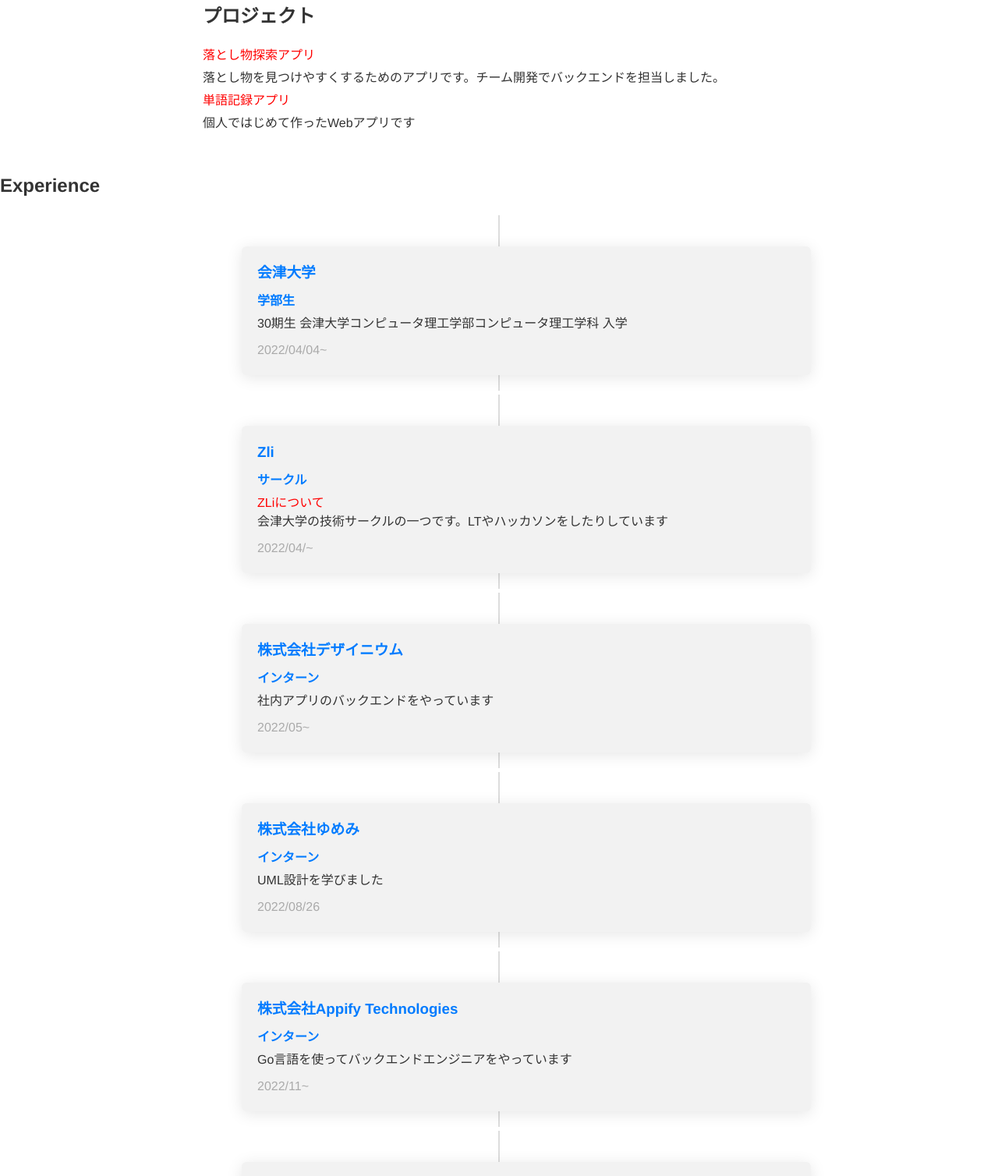
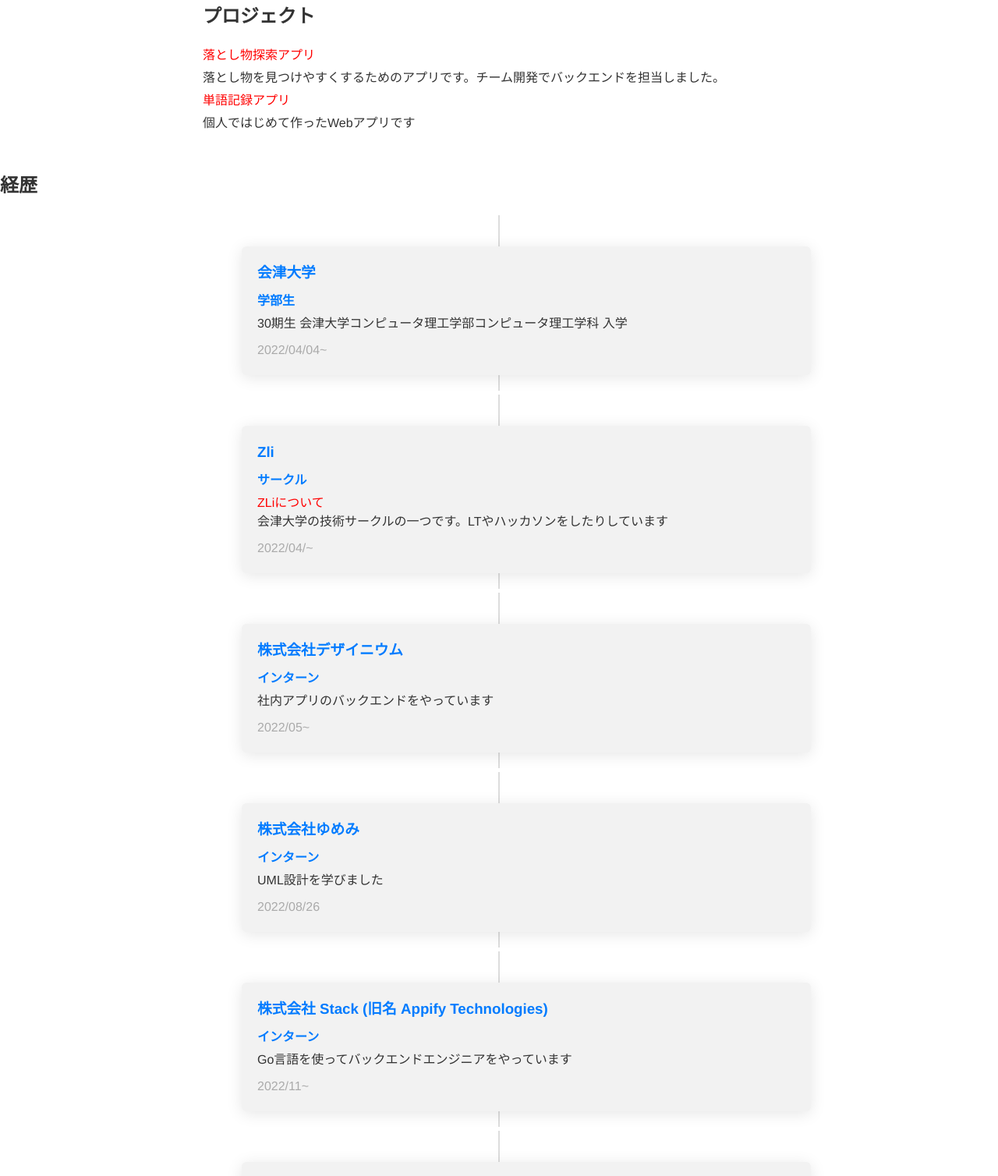
Before and after one commit to yuorei/yuorei.github.io, a plain HTML site: page index.html in a window 1280 px wide. Shown: the part 387-1895 px from the top of the page at 78% size. Drawn offline with Linux system fonts and the light colour scheme.

Commit message:
経歴を修正

```diff
--- a/index.html
+++ b/index.html
@@ -50,7 +50,7 @@
 
   <!-- 時系列 -->
   <section id="experience">
-    <h2>Experience</h2>
+    <h2>経歴</h2>
     <ul>
       <li>
         <div class="timeline">
@@ -96,7 +96,7 @@
       <li>
         <div class="timeline">
           <div class="timeline-content">
-            <h3>株式会社Appify Technologies</h3>
+            <h3>株式会社 Stack (旧名 Appify Technologies)</h3>
             <h4>インターン</h4>
             <p>Go言語を使ってバックエンドエンジニアをやっています</p>
             <p class="timeline-date">2022/11~</p>
```
